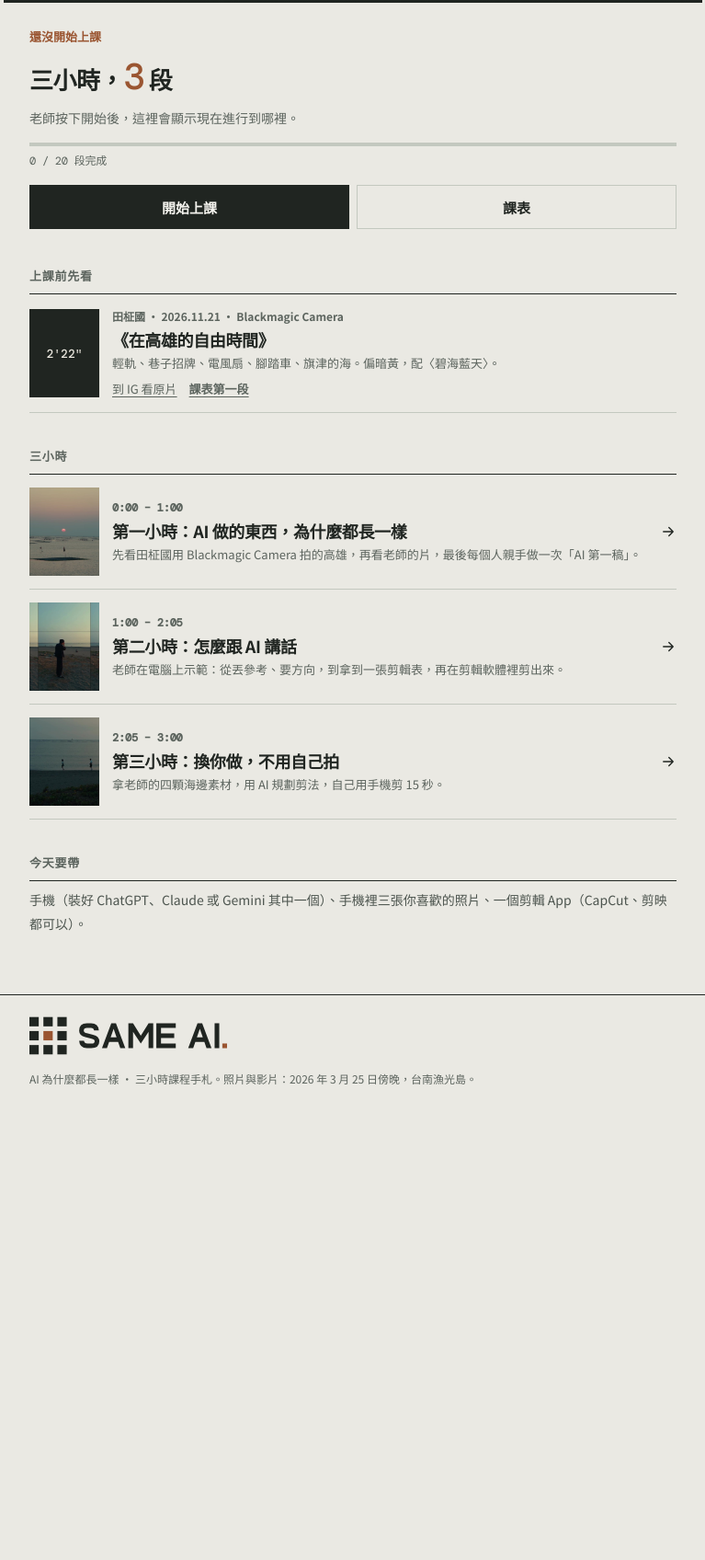
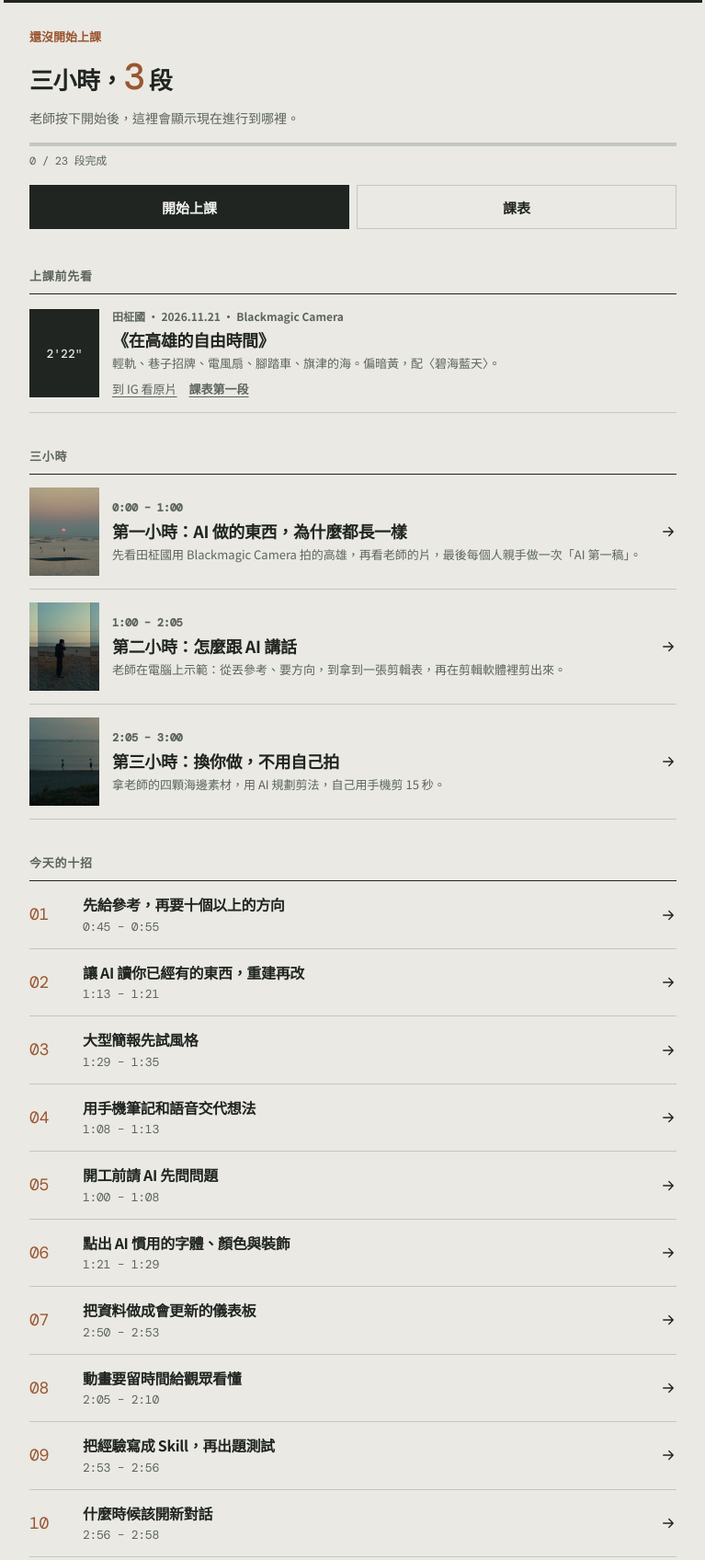
Before and after one commit to benny6315332-sudo/yuguang-ai-class, a plain HTML site: page index.html in a window 1280 px wide. Shown: the part 577-2273 px from the top of the page at 92% size, without its empty margins (256-1023 px from the left). Before the commit the page ends 1796 px from the top, so only its background shows below. Drawn offline with nearby package versions, Linux system fonts and the light colour scheme.

Commit message:
十招照影片的順序排好，每一招在課表裡都有自己的一段，首頁和十招頁可以直接跳過去
Co-Authored-By: Claude Opus 5.5 <noreply@anthropic.com>
Claude-Session: https://claude.ai/code/session_01DL1iztj5GH4HdCynMFy2tp

```diff
--- a/index.html
+++ b/index.html
@@ -369,10 +369,11 @@ const esc=s=>String(s??'').replace(/[&<>"']/g,c=>({'&':'&amp;','<':'&lt;','>':'&
 /* 提示詞：學生可以直接複製 */
 const PROMPTS={
 p1:{label:'實驗一 · 什麼都不給',when:'0:35',text:'幫我設計一張「漁光島海邊咖啡店」的開幕海報。'},
-p2:{label:'實驗二 · 給參考、要十個方向',when:'0:45',text:'幫我設計一張「漁光島海邊咖啡店」的開幕海報。\n我附上三張我喜歡的照片，請參考它們的顏色和感覺。\n先不要只給一張，給我 10 個方向，每個方向的字體、配色、版面都要不一樣，每個用一句話說明。'},
-p3:{label:'開工前先問我',when:'1:00',text:'我要做一份【　　】，給【　　】看。\n動手之前，先把你想確認的事情問我，一次問完，我回答之後你再開始。'},
-p4:{label:'點出它的老習慣',when:'1:25',text:'在你開始設計之前，先回答我三個問題：\n1. 你做這類東西最常失敗的方式是什麼？\n2. 你習慣用的幾種固定風格是什麼？\n3. 你最常用的五種字體和三種顏色是什麼？\n列出來之後，這次全部避開。'},
+p2:{label:'第 1 招 · 先給參考，再要十個方向',when:'0:45',text:'幫我設計一張「漁光島海邊咖啡店」的開幕海報。\n我附上三張我喜歡的照片，請參考它們的顏色和感覺。\n先不要只給一張，給我 10 個方向，每個方向的字體、配色、版面都要不一樣，每個用一句話說明。'},
+p3:{label:'第 5 招 · 開工前先問我',when:'1:00',text:'我要做一份【　　】，給【　　】看。\n動手之前，先把你想確認的事情問我，一次問完，我回答之後你再開始。'},
+p4:{label:'第 6 招 · 點出它的老習慣',when:'1:25',text:'在你開始設計之前，先回答我三個問題：\n1. 你做這類東西最常失敗的方式是什麼？\n2. 你習慣用的幾種固定風格是什麼？\n3. 你最常用的五種字體和三種顏色是什麼？\n列出來之後，這次全部避開。'},
 p5:{label:'換你 · 海邊素材剪法',when:'2:10',text:'我有四段在台南漁光島拍的海邊影片：夕陽、一個人在拍照、剪影、兩個人走過沙灘。我要剪一支 15 秒的直式 Reels。\n先不要給答案，問我三個問題。\n問完之後給我 10 個不一樣的剪法方向，每個一句話，寫清楚用到哪幾段。'},
+p7:{label:'第 3 招 · 大型簡報先試風格',when:'1:29',text:'我要做一份【　】頁的簡報，給【　】看。\n先不要做整份。先做 3 頁試風格：封面、一頁內容、一頁圖片，給我看過再展開。'},
 p6:{label:'挑好方向之後',when:'2:20',text:'我選第【　】個的開場，配第【　】個的結尾。\n幫我寫成一張剪輯表：第幾秒放哪一段、在哪裡換畫面、哪裡要加音效。每一行一個時間點。'}
 };
 const promptBox=id=>{const p=PROMPTS[id];return `<div class="prompt"><div class="pl">${esc(p.label)}</div><p>${esc(p.text)}</p><button class="copy" type="button" data-copy="${id}">${I('copy')}複製這段</button></div>`};
@@ -391,36 +392,39 @@ h1:[
 {id:'a2',time:'0:25 – 0:30',k:'看',name:'老師的第一稿 vs 改完',detail:'同一堂課的簡報。第一稿是 AI 自己決定的：米白底、橘色、一排同樣大小的卡片、每張一個小圖示、標題上面一行英文小字。老闆看完只說一句：跟其他人做的一樣。改完的版本，顏色從海邊素材取、照片當版面、數字從影片檔讀出來。',media:'<div class="pair"><figure class="media shot"><img src="img/before.jpg" alt="第一稿：米白底和橘色卡片" loading="lazy"><figcaption>第一稿</figcaption></figure><figure class="media shot"><img src="img/after.jpg" alt="改完：深海色底和四張海邊照片" loading="lazy"><figcaption>改完</figcaption></figure></div>'},
 {id:'a3',time:'0:30 – 0:35',k:'看',name:'為什麼會長一樣',detail:'你沒給它任何東西的時候，AI 只能選最保險的答案。它每次都從零開始，不記得自己已經做過幾千次一樣的東西，所以每個人拿到的第一稿都很像。今天十個方法，都是在解決這件事。'},
 {id:'a4',time:'0:35 – 0:45',k:'做',name:'實驗一：什麼都不給，叫 AI 做海報',detail:'每個人用手機上的 ChatGPT、Claude 或 Gemini，貼同一句話。做好截圖丟到班群。全班一起找：哪些地方大家的都一樣？',prompt:'p1',alert:'AI 每次都以為這套風格是自己第一次想到的，因為它不記得自己做過幾千次。'},
-{id:'a5',time:'0:45 – 0:55',k:'做',name:'實驗二：給參考，要十個方向',detail:'第一招和第二招一起用。同一題再做一次，這次附上三張你手機裡喜歡的照片，並且要它一次給 10 個方向。挑兩個你喜歡的，跟它說「第一個這裡好，第三個那裡好」，再要五版。',prompt:'p2',alert:'原則只有一句：你放進去什麼，就拿回什麼。'},
+{id:'a5',time:'0:45 – 0:55',k:'做',name:'第 1 招：先給參考，再要十個以上的方向',detail:'實驗二。同一題再做一次，這次附上三張你手機裡喜歡的照片，並且要它一次給 10 個方向。挑兩個你喜歡的，跟它說「第一個這裡好，第三個那裡好」，再要五版。',prompt:'p2',alert:'原則只有一句：你放進去什麼，就拿回什麼。'},
 {id:'a6',time:'0:55 – 1:00',k:'休',name:'休息',detail:'把實驗一和實驗二的截圖並排，下課前給隔壁同學看。'}
 ],
 h2:[
-{id:'b1',time:'1:00 – 1:10',k:'示範',name:'第六招：開工前請它先問',detail:'老師做這門課，對 AI 講的第一句話就是「動手之前，先把你想確認的事情問我」。它問了：學生有沒有電腦、手機是哪種、可以去哪裡拍。這幾個答案決定了整堂課。被問，比自己想該交代什麼容易得多。',prompt:'p3'},
-{id:'b2',time:'1:10 – 1:15',k:'示範',name:'第五招：用手機筆記、用語音講',detail:'想法不用打得很完整。在路上用手機備忘錄記下來，或直接用語音講，講得亂也沒關係。老師這門課大部分是用語音輸入講的，錯字照送。'},
-{id:'b3',time:'1:15 – 1:25',k:'示範',name:'第三招：讓它讀你已經有的東西',detail:'不要讓它憑空想，先讓它讀你手上已經有的東西。我們這次讓它讀 Blackmagic Camera 寫在影片檔裡的資訊：夕陽和剪影只差 29 秒，白平衡卻差了 1000K。這個數字是從檔案讀出來的，不是它編的。',media:'<figure class="media"><img src="img/tn_sun.jpg" alt="夕陽，白平衡 4870K" loading="lazy" style="max-width:240px"><figcaption>夕陽 18:07:07 · 4870K</figcaption></figure>'},
-{id:'b4',time:'1:25 – 1:35',k:'示範',name:'第七招：點出它的老習慣',detail:'AI 不知道自己有偏好，所以要你幫它點出來。老師的做法是直接問它，讓它自己列出來，再叫它避開。',prompt:'p4'},
+{id:'b1',time:'1:00 – 1:08',k:'示範',name:'第 5 招：開工前請 AI 先問問題',detail:'老師做這門課，對 AI 講的第一句話就是「動手之前，先把你想確認的事情問我」。它問了：學生有沒有電腦、手機是哪種、可以去哪裡拍。這幾個答案決定了整堂課。被問，比自己想該交代什麼容易得多。',prompt:'p3'},
+{id:'b2',time:'1:08 – 1:13',k:'示範',name:'第 4 招：用手機筆記和語音交代想法',detail:'想法不用打得很完整。在路上用手機備忘錄記下來，或直接用語音講，講得亂也沒關係。老師這門課大部分是用語音輸入講的，錯字照送。'},
+{id:'b3',time:'1:13 – 1:21',k:'示範',name:'第 2 招：讓 AI 讀你已經有的東西，重建再改',detail:'不要讓它憑空想，先讓它讀你手上已經有的東西。我們這次讓它讀 Blackmagic Camera 寫在影片檔裡的資訊：夕陽和剪影只差 29 秒，白平衡卻差了 1000K。這個數字是從檔案讀出來的，不是它編的。',media:'<figure class="media"><img src="img/tn_sun.jpg" alt="夕陽，白平衡 4870K" loading="lazy" style="max-width:240px"><figcaption>夕陽 18:07:07 · 4870K</figcaption></figure>'},
+{id:'b4',time:'1:21 – 1:29',k:'示範',name:'第 6 招：點出 AI 慣用的字體、顏色與裝飾',detail:'AI 不知道自己有偏好，所以要你幫它點出來。老師的做法是直接問它，讓它自己列出來，再叫它避開。',prompt:'p4'},
+{id:'b4b',time:'1:29 – 1:35',k:'示範',name:'第 3 招：大型簡報先試風格',detail:'整份做完才說不喜歡，就要整份重來。先只做三頁試風格，確認給誰看、在哪裡用，再展開成整份。老師這門課的第一版簡報就是反例：整份做完才發現像 AI 做的，整份重做。',prompt:'p7'},
 {id:'b5',time:'1:35 – 1:55',k:'示範',name:'老師在電腦上做一次：海邊片',detail:'一、丟參考：三支存著的 Reels 加四顆海邊素材。二、要十個剪法方向。三、挑兩個混。四、要一張剪輯表：幾秒換哪一格、哪裡下快門聲。五、照著表，在剪輯軟體裡剪。',media:'<figure class="media"><img src="edit/v7_5.60.jpg" alt="海邊九格畫面" loading="lazy"></figure>',alert:'最後一步是人做的。AI 給的是剪法和時間表，手感要自己練。'},
 {id:'b6',time:'1:55 – 2:05',k:'休',name:'休息',detail:'把老師的四顆海邊素材存到手機裡。'}
 ],
 h3:[
-{id:'c1',time:'2:05 – 2:10',k:'看',name:'第九招：留時間給人看懂',detail:'AI 可以同時讀很多東西，人不行，人一次只能看一個地方。字出來之後，要留夠時間讓人讀完，再換下一個重點。老師的海邊片裡，換格都擠在段落交界，段落中間讓畫面自己走，最後 7.5 秒一刀都不剪。',media:'<figure class="media"><img src="edit/v7_13.00.jpg" alt="最後的長鏡頭：兩個人走過海邊" loading="lazy"></figure>'},
+{id:'c1',time:'2:05 – 2:10',k:'看',name:'第 8 招：動畫要留時間給觀眾看懂',detail:'AI 可以同時讀很多東西，人不行，人一次只能看一個地方。字出來之後，要留夠時間讓人讀完，再換下一個重點。老師的海邊片裡，換格都擠在段落交界，段落中間讓畫面自己走，最後 7.5 秒一刀都不剪。',media:'<figure class="media"><img src="edit/v7_13.00.jpg" alt="最後的長鏡頭：兩個人走過海邊" loading="lazy"></figure>'},
 {id:'c2',time:'2:10 – 2:45',k:'做',name:'換你：四顆素材，剪 15 秒',detail:'不用自己拍。用老師的四顆素材，先把第一段話貼給 AI，回答它的三個問題，從十個方向裡挑兩個混，再要一張剪輯表。照著表，用手機剪。',prompt:'p5',alert:'音樂用剪輯 App 內建的。老師片裡的配樂是付費音樂庫的，不能轉給大家。'},
 {id:'c2b',time:'2:20',k:'做',name:'挑好方向之後',detail:'把你挑的兩個方向告訴它，要一張剪輯表。',prompt:'p6'},
-{id:'c3',time:'2:45 – 2:52',k:'看',name:'互相看',detail:'每組放一支。大家說兩件事：哪裡像 AI 給的，哪裡看得出是你自己決定的。'},
-{id:'c4',time:'2:52 – 2:57',k:'看',name:'第四、八、十招，和什麼時候開新對話',detail:'大東西先試風格：先做三頁，不要整份做完才發現不對（老師第一版就是整份重做）。做成會動的東西：這份手札本身就是一個網頁。寫成 Skill 再出題測：把今天的剪法寫成一份說明，下次換新素材給 AI 照做。一次性的小事開短對話，一個專案用一條長對話。'},
-{id:'c5',time:'2:57 – 3:00',k:'看',name:'AI 會有品味嗎',detail:'AI 會越來越會做「好看」的東西，好看會越來越便宜。你自己拍的畫面、你自己犯過的錯，是 AI 生不出來的部分。',alert:'作業：用今天的流程，剪一支 15 秒，下週上課放。'}
+{id:'c3',time:'2:45 – 2:50',k:'看',name:'互相看',detail:'每組放一支。大家說兩件事：哪裡像 AI 給的，哪裡看得出是你自己決定的。'},
+{id:'c4',time:'2:50 – 2:53',k:'看',name:'第 7 招：把資料做成會更新的儀表板',detail:'能做成網頁，就不要做成死的檔案。把一份試算表交給 AI，請它做成儀表板，資料一改，圖表會自己跟著變。這份課程手札本身就是一個網頁：課表會計時、提示詞按一下就能複製。'},
+{id:'c4b',time:'2:53 – 2:56',k:'看',name:'第 9 招：把經驗寫成 Skill，再出題測試',detail:'做順了，就把做法寫成一份說明（Skill）：節奏、停頓、哪些不要做。接著開一個新對話，只給它這份說明，出一個新題目，看它照做出來的東西對不對。今天的格子剪法，就可以這樣寫下來，下次換新素材測。'},
+{id:'c4c',time:'2:56 – 2:58',k:'看',name:'第 10 招：什麼時候該開新對話',detail:'一次性的小事，開一個短對話，做完就丟。一個專案，用一條長對話，所有東西共用同一份脈絡，不用每次重講。這門課從第一版簡報、海邊片到這份手札，都在同一條對話裡。'},
+{id:'c5',time:'2:58 – 3:00',k:'看',name:'AI 會有品味嗎',detail:'AI 會越來越會做「好看」的東西，好看會越來越便宜。你自己拍的畫面、你自己犯過的錯，是 AI 生不出來的部分。',alert:'最後到「十招」頁一起看一次。作業：用今天的流程，剪一支 15 秒，下週上課放。'}
 ]};
 const TIPS=[
-['先給參考','做新東西之前，先丟截圖、喜歡的作品、你自己以前做過的東西給它當參考。','給了手機裡存的三支 Reels、之前的那須旅行簡報，還有四顆海邊素材本身。'],
-['一次要十個方向','一次要十個字體、顏色、版面都不同的方向，挑出喜歡的部分，再沿著它們要五版。','只要了三個版本，太少，挑到的還是它的老習慣。下次直接要十個。'],
-['讓它讀你已經有的東西','改舊東西時，先讓它讀你現有的檔案，照原樣重建出來，再從那裡改。','讓它讀 Blackmagic Camera 寫在影片檔裡的白平衡和快門，數字不用它編。'],
-['大東西先試風格','先做幾頁試風格，確認給誰看、在哪裡用，再做整份。','反例：第一版整份做完才發現像 AI 做的，整份重做。'],
-['用手機筆記和語音交代','想到就記，用手機備忘錄或語音講，講亂也沒關係。','大部分用語音輸入講，錯字照送；只要求它回覆一律用繁體。'],
-['開工前請它先問','叫它先問你問題。被問，比自己想該交代什麼容易。','第一句就說「動手之前先問我」，它問的問題決定了整堂課。'],
-['點出它的老習慣','直接告訴它，你知道它愛用哪些字體和顏色，叫它避開。','直接問它會怎麼失敗、固定風格是什麼、最愛哪五種字體，再叫它避開。'],
-['做成會動的東西','能做成網頁就不要做成死的檔案，資料改了，畫面會跟著變。','簡報做成網頁：倒數計時、LUT 當場切換試色、影片直接播。'],
-['留時間給人看懂','人一次只能看一個地方。字出來要留時間讀完，再換下一個重點。','換格擠在段落交界，最後 7.5 秒一刀都不剪。'],
-['寫成 Skill，再出題測','做順了就把做法寫成一份說明，換一個新題目給它照做，看結果對不對。','把規則寫成給另一個 AI 的說明檔；下一步把格子剪法寫成 Skill，用新素材測。']
+['先給參考，再要十個以上的方向','做新東西之前，先丟截圖、喜歡的作品、你自己以前做過的東西給它當參考。再叫它一次給十個字體、顏色、版面都不同的方向，挑出喜歡的部分，沿著它們再要五版。','給了手機裡存的三支 Reels、之前的那須旅行簡報和四顆海邊素材。但只要了三個版本，太少，挑到的還是它的老習慣。','a5'],
+['讓 AI 讀你已經有的東西，重建再改','改舊東西時，先讓它讀你現有的檔案，照原樣重建出來，再從那裡改，不要讓它憑空想。','讓它讀 Blackmagic Camera 寫在影片檔裡的白平衡和快門，數字不用它編。','b3'],
+['大型簡報先試風格','先做三頁試風格，確認給誰看、在哪裡用，再展開整份，不然不喜歡就要整份重來。','反例：第一版整份做完才發現像 AI 做的，整份重做。','b4b'],
+['用手機筆記和語音交代想法','想到就記，用手機備忘錄或語音講，講亂也沒關係，它看得懂。','大部分用語音輸入講，錯字照送；只要求它回覆一律用繁體。','b2'],
+['開工前請 AI 先問問題','叫它先問你問題。被問，比自己想該交代什麼容易。','第一句就說「動手之前先問我」，它問的問題決定了整堂課。','b1'],
+['點出 AI 慣用的字體、顏色與裝飾','AI 不知道自己有偏好。直接告訴它，你知道它愛用哪些字體和顏色，叫它避開。','直接問它會怎麼失敗、固定風格是什麼、最愛哪五種字體，再叫它避開；標題上面的英文小字整個拿掉。','b4'],
+['把資料做成會更新的儀表板','能做成網頁就不要做成死的檔案，資料改了，畫面會跟著變。','簡報做成網頁：倒數計時、LUT 當場切換試色、影片直接播；這份手札也會計時。','c4'],
+['動畫要留時間給觀眾看懂','人一次只能看一個地方。字出來要留時間讀完，再換下一個重點。','海邊片的換格擠在段落交界，最後 7.5 秒一刀都不剪。','c1'],
+['把經驗寫成 Skill，再出題測試','做順了就把做法寫成一份說明，開新對話只給它這份說明，出新題目看它照做得對不對。','把規則寫成給另一個 AI 的說明檔；下一步把格子剪法寫成 Skill，用新素材測。','c4b'],
+['什麼時候該開新對話','一次性的小事開短對話；一個專案用一條長對話，共用同一份脈絡。','這門課從第一版簡報、海邊片到這份手札，都在同一條對話裡。','c4c']
 ];
 
 /* state */
@@ -459,6 +463,9 @@ function home(){
  <div class="section"><h2>三小時</h2>
   ${HOURS.map((h,i)=>`<button class="hourrow" type="button" data-hour="${i}"><img class="thumb" src="${h.img}" alt="" loading="lazy"><div><div class="dmeta num">${h.range}</div><h3>${esc(h.n)}：${esc(h.name)}</h3><p>${esc(h.desc)}</p></div>${I('right')}</button>`).join('')}
  </div>
+ <div class="section"><h2>今天的十招</h2>
+  ${TIPS.map((t,i)=>`<button class="hourrow" type="button" data-jump="${t[3]}" style="grid-template-columns:44px 1fr 18px;padding:12px 0"><span class="num" style="color:var(--rust);font-size:18px">${String(i+1).padStart(2,'0')}</span><div><h3 style="font-size:16px">${esc(t[0])}</h3><p class="num">${(allStops().find(x=>x.id===t[3])||{time:''}).time}</p></div>${I('right')}</button>`).join('')}
+ </div>
  <div class="section"><h2>今天要帶</h2>
   <div class="detail" style="cursor:auto">手機（裝好 ChatGPT、Claude 或 Gemini 其中一個）、手機裡三張你喜歡的照片、一個剪輯 App（CapCut、剪映都可以）。</div>
  </div>`;
@@ -484,8 +491,8 @@ function route(){
  </ol>`;
 }
 function tips(){
- return `<div class="pagehead"><h1>跟 AI 合作的十個方法<span class="dot">.</span></h1><p>每個方法怎麼做，下面是我們這門課真的怎麼做。</p></div>
- ${TIPS.map((t,i)=>`<div class="tip"><span class="num">${String(i+1).padStart(2,'0')}</span><div><h3>${esc(t[0])}</h3><dl><dt>怎麼做</dt><dd>${esc(t[1])}</dd><dt>我們這次</dt><dd class="us">${esc(t[2])}</dd></dl></div></div>`).join('')}`;
+ return `<div class="pagehead"><h1>十招<span class="dot">.</span></h1><p>每一招怎麼做、我們這門課真的怎麼做，按下面的按鈕跳到課表裡講它的那一段。</p></div>
+ ${TIPS.map((t,i)=>`<div class="tip"><span class="num">${String(i+1).padStart(2,'0')}</span><div><h3>${esc(t[0])}</h3><dl><dt>怎麼做</dt><dd>${esc(t[1])}</dd><dt>我們這次</dt><dd class="us">${esc(t[2])}</dd></dl>${(()=>{const st=allStops().find(x=>x.id===t[3]);return st?`<button class="copy" type="button" data-jump="${t[3]}">${I('right')}課表 ${st.time.split(' – ')[0]}</button>`:''})()}</div></div>`).join('')}`;
 }
 function prompts(){
  return `<div class="pagehead"><h1>提示詞<span class="dot">.</span></h1><p>上課會用到的每一段話，按一下就複製。【　】裡換成你自己的。</p></div>
@@ -503,6 +510,7 @@ document.addEventListener('click',e=>{
  if(t.dataset.page){go(t.dataset.page);return}
  if(t.dataset.go){e.preventDefault();go(t.dataset.go);return}
  if(t.dataset.hour!=null){curHour=+t.dataset.hour;if(page!=='route')go('route');else{render()}return}
+ if(t.dataset.jump){const id=t.dataset.jump;curHour=HOURS.findIndex(h=>STOPS[h.id].some(x=>x.id===id));go('route');setTimeout(()=>{const el=document.querySelector(`[data-done="${id}"]`);if(el){const y=el.closest('.stop').getBoundingClientRect().top+window.scrollY-150;window.scrollTo(0,y)}},50);return}
  if(t.dataset.done){const id=t.dataset.done;if(state.done[id])delete state.done[id];else state.done[id]=true;save();render();return}
  if(t.dataset.copy){const txt=PROMPTS[t.dataset.copy].text;(navigator.clipboard?navigator.clipboard.writeText(txt):Promise.reject()).then(()=>toast('複製好了，貼給 AI 吧')).catch(()=>toast('沒辦法自動複製，請長按文字選取'));return}
  if(t.id==='startBtn'){state.start=Date.now();state.done={};save();toast('開始計時');render()}
```
